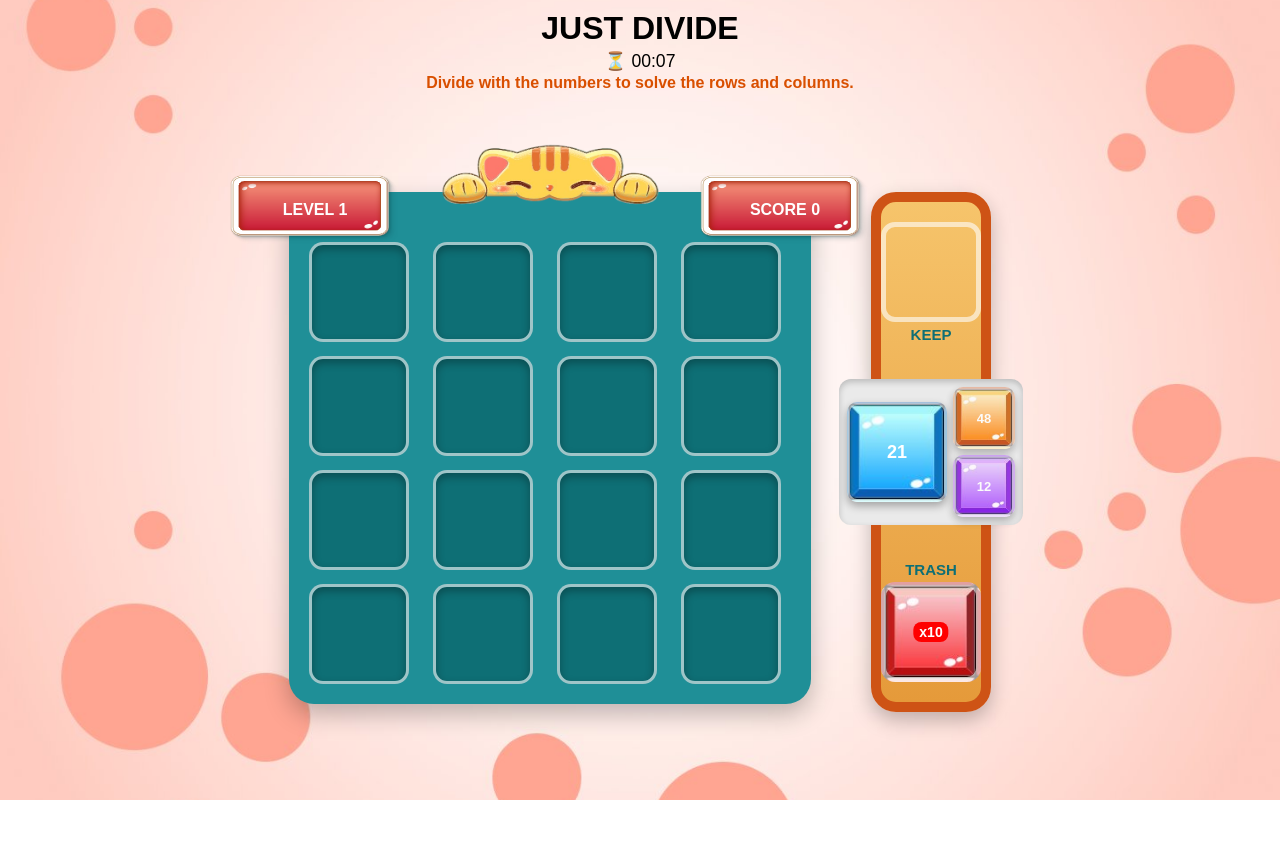
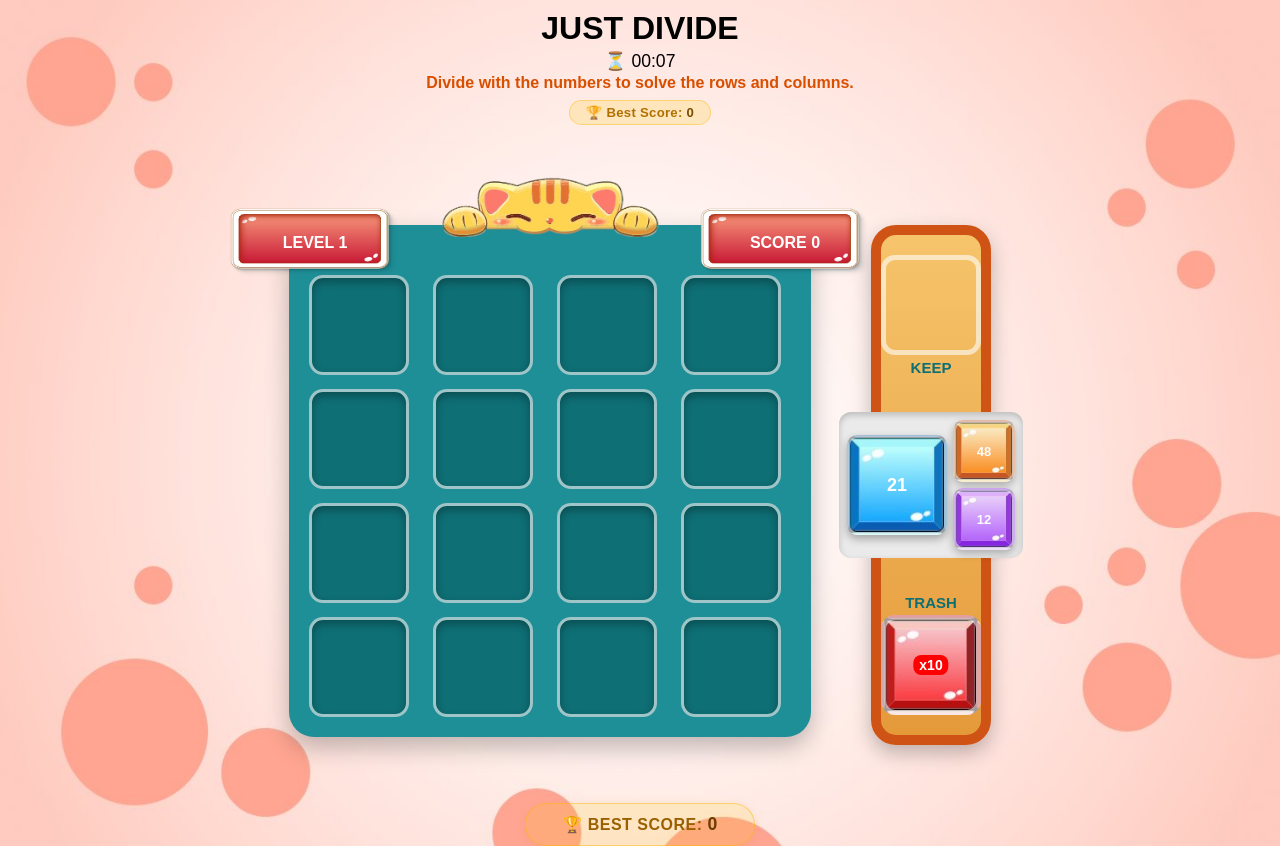
Before and after one commit to akshaymalayil/just-divide-react-game, a React (Vite) app in the folder client/: page / in a window 1280 px wide. Before the commit the page ends 800 px from the top, so only its background shows below. Built offline with nearby package versions, Linux system fonts and the light colour scheme.

Commit message:
Displaying the bestScore - LocalStorage to store it

```diff
--- a/client/src/App.jsx
+++ b/client/src/App.jsx
@@ -21,6 +21,10 @@ function App() {
   const [trashCount, setTrashCount] = useState(10);
   // Game Over flag
   const [isGameOver, setIsGameOver] = useState(false);
+  // Best score — persisted across sessions
+  const [bestScore, setBestScore]   = useState(
+    () => parseInt(localStorage.getItem('justdivide_best') || '0', 10)
+  );
 
   // Level is purely derived from score
   const level = Math.floor(score / 10) + 1;
@@ -53,7 +57,14 @@ function App() {
     // 2. Apply chain merge and collect score
     const { grid: mergedGrid, scoreGained } = applyMerge(newGrid, index);
     setGrid(mergedGrid);
-    setScore(prev => prev + scoreGained);
+
+    // Update score and persist best score if beaten
+    const newScore = score + scoreGained;
+    setScore(newScore);
+    if (newScore > bestScore) {
+      setBestScore(newScore);
+      localStorage.setItem('justdivide_best', String(newScore));
+    }
 
     // 3. Route post-drop action by source
     if (source === 'queue') {
@@ -97,9 +108,9 @@ function App() {
   return (
     <div className="app">
       {isGameOver && (
-        <GameOver score={score} level={level} onRestart={handleRestart} />
+        <GameOver score={score} level={level} bestScore={bestScore} onRestart={handleRestart} />
       )}
-      <Header />
+      <Header bestScore={bestScore} />
 
       <div className="game-area">
         <Grid
@@ -122,6 +133,11 @@ function App() {
           onDropOnTrash={handleDropOnTrash}
         />
       </div>
+
+      {/* ── BEST SCORE — always visible below the game area ── */}
+      <div className="best-score-footer">
+        🏆 BEST SCORE: <strong>{bestScore}</strong>
+      </div>
     </div>
   );
 }
--- a/client/src/components/GameOver.jsx
+++ b/client/src/components/GameOver.jsx
@@ -1,4 +1,4 @@
-const GameOver = ({ score, level, onRestart }) => {
+const GameOver = ({ score, level, bestScore, onRestart }) => {
   return (
     <div className="gameover-overlay">
       <div className="gameover-card">
@@ -17,6 +17,10 @@ const GameOver = ({ score, level, onRestart }) => {
             <span className="gameover-stat-label">LEVEL</span>
             <span className="gameover-stat-value">{level}</span>
           </div>
+          <div className="gameover-stat">
+            <span className="gameover-stat-label">BEST</span>
+            <span className="gameover-stat-value">{bestScore}</span>
+          </div>
         </div>
 
         <button className="gameover-btn" onClick={onRestart}>
--- a/client/src/components/Header.jsx
+++ b/client/src/components/Header.jsx
@@ -1,4 +1,4 @@
-const Header = () => {
+const Header = ({ bestScore }) => {
   return (
     <div className="header">
       <h1 className="title">JUST DIVIDE</h1>
@@ -8,6 +8,11 @@ const Header = () => {
       <p className="subtitle">
         Divide with the numbers to solve the rows and columns.
       </p>
+
+      {/* Best score ribbon — always shown */}
+      <div className="best-score-bar">
+        🏆 Best Score: <strong>{bestScore}</strong>
+      </div>
     </div>
   );
 };
--- a/client/src/styles/global.css
+++ b/client/src/styles/global.css
@@ -191,6 +191,46 @@ body {
   margin: 2px 0 0;
   font-weight: bold;
   color: #d94f00;
+}
+
+/* Best score ribbon shown below subtitle */
+.best-score-bar {
+  display: inline-block;
+  margin-top: 8px;
+  padding: 4px 16px;
+  background: rgba(255, 200, 0, 0.18);
+  border: 1px solid rgba(255, 180, 0, 0.4);
+  border-radius: 50px;
+  font-size: 0.82rem;
+  font-weight: 600;
+  color: #b07000;
+  letter-spacing: 0.3px;
+}
+.best-score-bar strong {
+  color: #7a4d00;
+  font-weight: 800;
+}
+
+/* Best score footer — always visible below the full game area */
+.best-score-footer {
+  text-align: center;
+  margin-top: 18px;
+  padding: 10px 36px;
+  display: inline-block;
+  align-self: center;
+  background: rgba(255, 200, 0, 0.15);
+  border: 1.5px solid rgba(255, 180, 0, 0.45);
+  border-radius: 50px;
+  font-size: 1rem;
+  font-weight: 700;
+  color: #9a6000;
+  letter-spacing: 0.5px;
+  box-shadow: 0 2px 10px rgba(200, 140, 0, 0.15);
+}
+.best-score-footer strong {
+  color: #6a3e00;
+  font-weight: 900;
+  font-size: 1.1rem;
 }
 
 /* ============================================================
```
